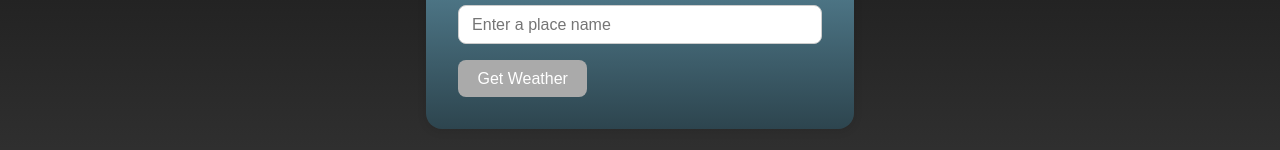
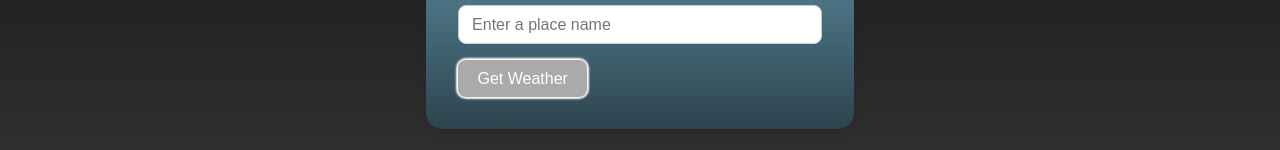
Before and after one commit to hemingus/ai-dashboard, a Next.js app: page / in a window 1280 px wide. In both pictures the pointer is over the button "Get Weather". Shown: the part 438-588 px from the top of the page. Built offline with nearby package versions, Linux system fonts and the light colour scheme.

Commit message:
style: hover effect on get-weather-button

```diff
--- a/src/app/components/Weather/WeatherTest.module.css
+++ b/src/app/components/Weather/WeatherTest.module.css
@@ -30,6 +30,11 @@
   border: none;
   border-radius: 0.5rem;
   cursor: pointer;
+}
+
+.button:hover {
+  background-color: rgb(0, 50, 150);
+  box-shadow: 0 0 2px 2px white;
 }
 
 .button:disabled {
```
